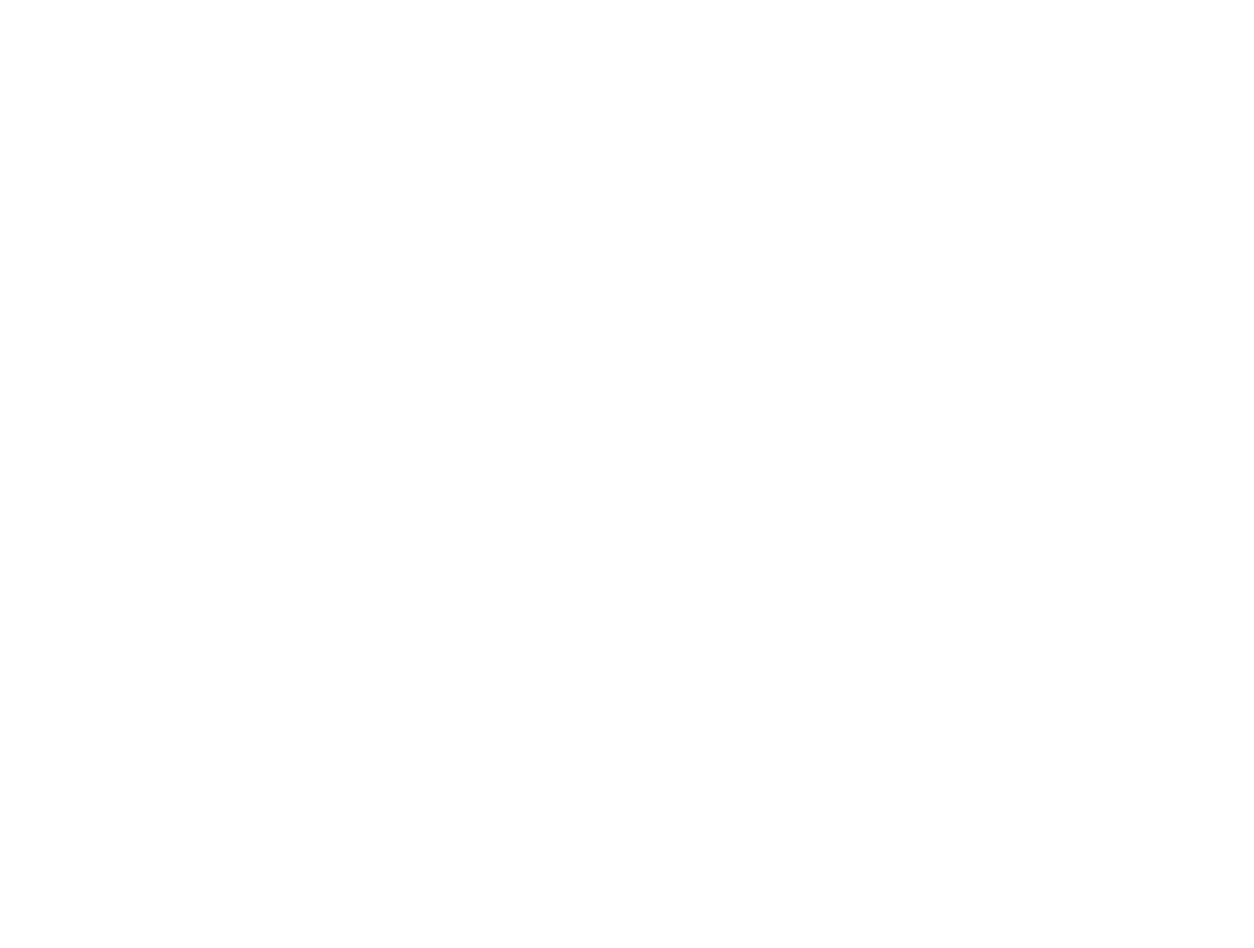
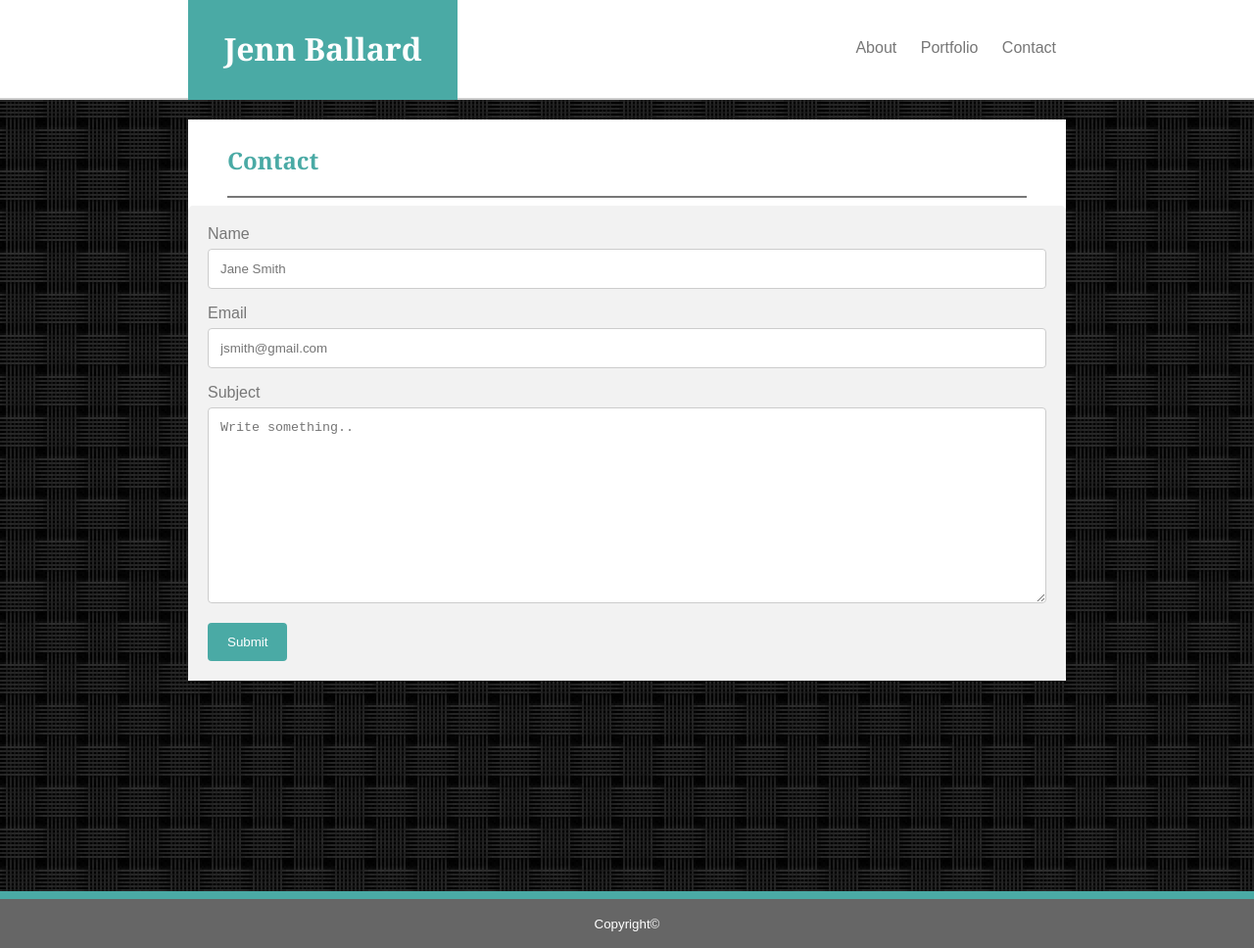
Before and after one commit to jayballa7/jayballa7.github.io, a plain HTML site: page contact.html in a window 1280 px wide. Shown: the whole page at 98% size. Before the commit the page ends 800 px from the top, so only its background shows below. Drawn offline with Linux system fonts and the light colour scheme.

Commit message:
updated portfolio and contact html

```diff
--- a/assets/css/styles.css
+++ b/assets/css/styles.css
@@ -112,3 +112,33 @@ h2 {
   text-align: center;
   border-top:8px solid #4aaaa5;
 }
+
+input[type=text], select, textarea {
+    width: 100%;
+    padding: 12px;
+    border: 1px solid #ccc;
+    border-radius: 4px;
+    box-sizing: border-box;
+    margin-top: 6px;
+    margin-bottom: 16px;
+    resize: vertical
+  }
+
+  input[type=submit] {
+    background-color: #4aaaa5;
+    color: white;
+    padding: 12px 20px;
+    border: none;
+    border-radius: 4px;
+    cursor: pointer;
+  }
+
+  input[type=submit]:hover {
+    background-color: #084B8A;
+  }
+
+  .container {
+    border-radius: 5px;
+    background-color: #f2f2f2;
+    padding: 20px;
+  }
--- a/contact.html
+++ b/contact.html
@@ -0,0 +1,46 @@
+<!DOCTYPE html>
+<html lang="en">
+<head>
+    <meta charset="UTF-8">
+    <meta name="viewport" content="width=device-width, initial-scale=1.0">
+    <meta http-equiv="X-UA-Compatible" content="ie=edge">
+    <title>Jenn Ballard Portfolio</title>
+    <link rel="stylesheet" type="text/css" href="assets/css/styles.css">
+</head>
+<body>
+    <main class="wrapper">
+    <header>
+        <div class="main-header-content">
+        <h1>Jenn Ballard</h1>
+        <nav>
+            <ul id="right-nav">
+                <li><a href="index.html">About</a></li>
+                <li><a href="portfolio.html">Portfolio</a></li>
+                <li><a href="contact.html">Contact</a></li>
+            </ul>
+        </nav>
+        </div>
+        </header>
+    <section id="content">
+        <h2>Contact</h2>
+        <hr id="line">
+        <div class="container">
+                <form action="action_page.php">
+                        <label for="nname">Name</label>
+                        <input type="text" id="name" name="name" placeholder="Jane Smith">
+                        <label for="email">Email</label>
+                        <input type="text" id="email" name="email" placeholder="jsmith@gmail.com">
+                        <label for="subject">Subject</label>
+                        <textarea id="subject" name="subject" placeholder="Write something.." style="height:200px"></textarea>
+                        <input type="submit" value="Submit">
+                </form>
+        </div>
+    </section>
+    <div class="push"></div>
+    </main>
+    <footer class="footer">
+            <p><small>Copyright&copy;</small></p>
+    </footer>
+</body>
+
+</html>
```
Also changed, not shown: portfolio.html (+35 -0 lines).
